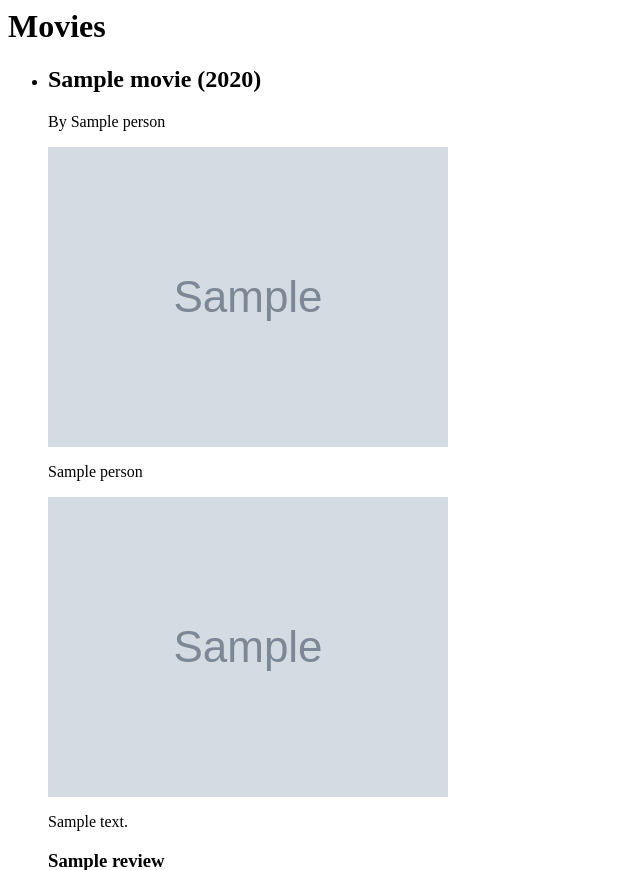
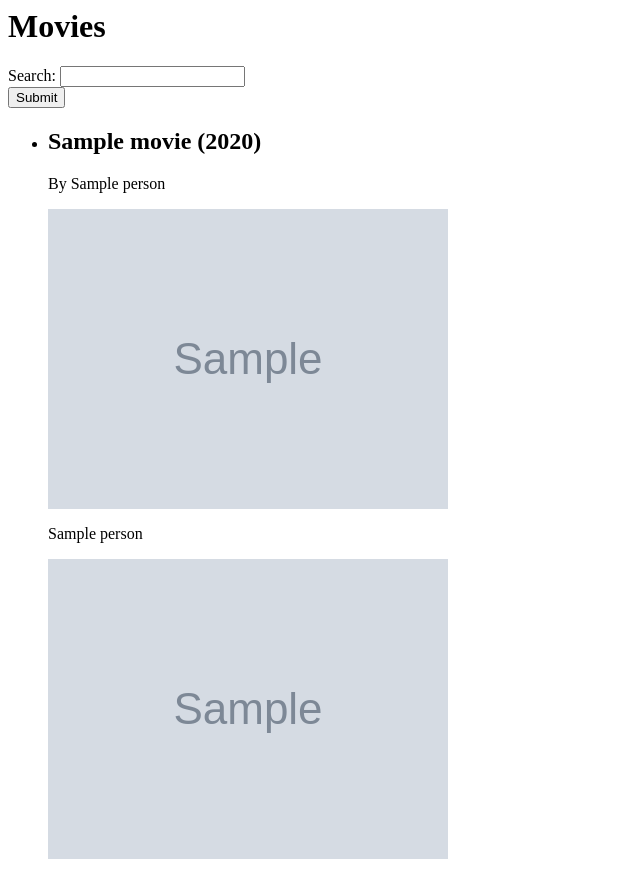
Before and after one commit to Wrench56/gatech-cs2340-project1, a Django app: page /movies/ in a window 1280 px wide. Shown: the top 870 px of the page, without its empty margins (0-640 px from the left). Run offline with Django 5.2, Linux system fonts and the light colour scheme; tables that the repository leaves empty hold one stand-in row (values such as "Sample post"); grey boxes marked "Sample" are stand-in pictures.

Commit message:
feat(movies): add movie search by `title`

```diff
--- /dev/null
+++ b/movies/forms.py
@@ -0,0 +1,4 @@
+from django import forms
+
+class SearchForm(forms.Form):
+    search = forms.CharField(label="Search", max_length=63)
--- a/movies/templates/movies.html
+++ b/movies/templates/movies.html
@@ -1,6 +1,12 @@
 {% load extras %}
 
 <h1>Movies</h1>
+
+<form action="" method="post">
+    {% csrf_token %}
+    {{ form }}
+    <input type="submit" value="Submit">
+</form>
 
 <ul>
     {% for m in movies %}
--- a/movies/views.py
+++ b/movies/views.py
@@ -3,9 +3,19 @@ from django.shortcuts import render
 from reviews.models import Review
 from .models import Movie
 
+from .forms import SearchForm
+
 def movies(request):
     movies = Movie.objects.all().order_by('title')
+    if request.method == 'POST':
+        form = SearchForm(request.POST)
+        if not form.is_valid:
+            return render(request, 'error.html', {'action': 'search (movies)', 'error': 'Invalid search form'})
+        movies = movies.filter(title__icontains=form['search'].value().strip())
+    else:
+        form = SearchForm
+
     reviews = []
     for movie in movies:
         reviews.append(Review.objects.filter(movie=movie))
-    return render(request, 'movies.html', {'movies': movies, 'reviews': reviews, 'user': request.user})
+    return render(request, 'movies.html', {'movies': movies, 'reviews': reviews, 'user': request.user, 'form': form})
```
